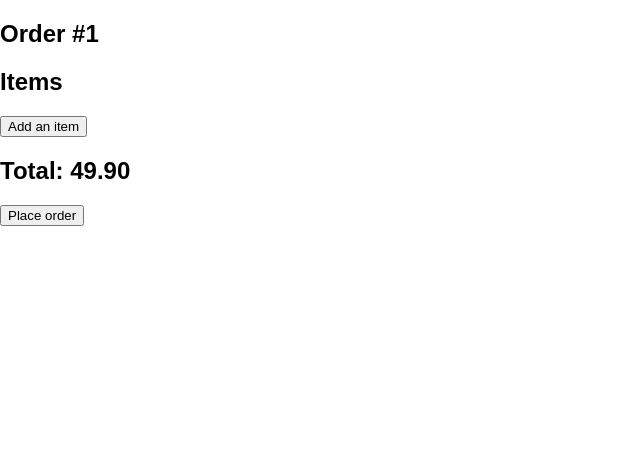
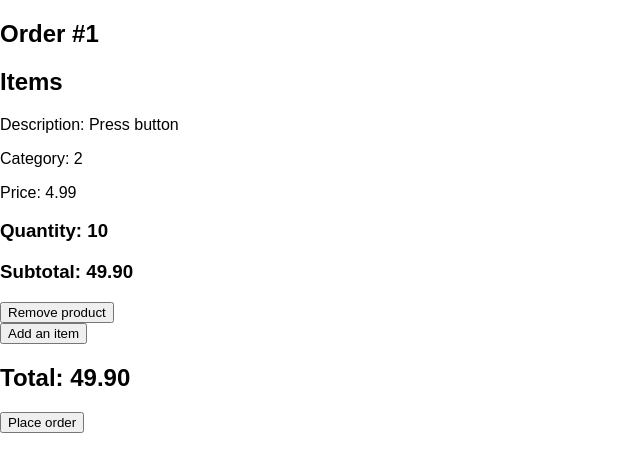
Before and after one commit to ArnaudWeyts/teamleader-ordering-test, a React (Create React App) app: page /orders/1 in a window 1280 px wide. Shown: the top 472 px of the page, without its empty margins (0-640 px from the left). Built offline with nearby package versions, Linux system fonts and the light colour scheme.

Commit message:
product fetching changes

```diff
--- a/src/actions/ordersActions.js
+++ b/src/actions/ordersActions.js
@@ -17,17 +17,25 @@ export function fetchOrders() {
 }
 
 export function fetchProductsForOrder(id) {
-  return dispatch => {
+  return (dispatch, getState) => {
     dispatch({ type: types.FETCH_PRODUCTSORDER_REQUEST });
 
     return apiHandler
       .getProductsForOrder(id)
-      .then(response =>
-        dispatch({
-          type: types.FETCH_PRODUCTSORDER_FULFILLED,
-          payload: response
-        })
-      )
+      .then(response => {
+        const order = getState().orders.selectedOrder;
+        const orderWithProducts = {
+          ...order,
+          items: order.items.map(item => ({
+            ...item,
+            product: response.find(product => product.id === item['product-id'])
+          }))
+        };
+        return dispatch({
+          type: types.FETCH_PRODUCTSORDER_FULLFILLED,
+          payload: orderWithProducts
+        });
+      })
       .catch(error =>
         dispatch({ type: types.FETCH_PRODUCTSORDER_REJECTED, error })
       );
@@ -42,7 +50,7 @@ export function selectOrder(id) {
 
     const order = getState().orders.allOrders.find(x => x.id === id);
 
-    dispatch({ type: types.SELECT_ORDER, payload: order });
+    await dispatch({ type: types.SELECT_ORDER, payload: order });
 
     return dispatch(fetchProductsForOrder(order.id));
   };
--- a/src/components/Product.jsx
+++ b/src/components/Product.jsx
@@ -1,7 +1,9 @@
 import React from 'react';
-import PropTypes from 'prop-types';
 
-const Product = ({ product }) => (
+const Product = ({ product }) =>
+  !product ? (
+    <div>Loading...</div>
+  ) : (
     <div>
       <p>Description: {product.description}</p>
       <p>Category: {product.category}</p>
@@ -9,13 +11,4 @@ const Product = ({ product }) => (
     </div>
   );
 
-Product.propTypes = {
-  product: PropTypes.shape({
-    id: PropTypes.string,
-    description: PropTypes.string,
-    category: PropTypes.string,
-    price: PropTypes.string
-  }).isRequired
-};
-
 export default Product;
--- a/src/components/ProductList.jsx
+++ b/src/components/ProductList.jsx
@@ -1,31 +1,8 @@
 import React, { Component } from 'react';
-import PropTypes from 'prop-types';
 
 import Product from './Product';
 
 class ProductList extends Component {
-  constructor(props) {
-    super(props);
-
-    this.state = {
-      products: null
-    };
-  }
-
-  componentDidMount() {
-    const { items } = this.props;
-
-    // enrich the product list, replace with possible API request
-    /* const products = items.map(item => {
-      const fullProduct = allProducts.find(
-        product => product.id === item['product-id']
-      );
-      return Object.assign({ product: fullProduct }, item);
-    }); */
-
-    this.setState({ products: [] });
-  }
-
   removeProduct(id) {
     const { products } = this.state;
     const { adjustTotal } = this.props;
@@ -62,22 +39,22 @@ class ProductList extends Component {
   }
 
   render() {
-    const { products } = this.state;
+    const { items } = this.props;
 
-    if (!products) {
+    if (!items) {
       return <div>Loading...</div>;
     }
 
     return (
       <div>
-        {products.map(product => (
-          <div key={product['product-id']}>
-            <Product product={product.product} />
-            <h3>Quantity: {product.quantity}</h3>
-            <h3>Subtotal: {product.total}</h3>
+        {items.map(item => (
+          <div key={item['product-id']}>
+            <Product product={item.product} />
+            <h3>Quantity: {item.quantity}</h3>
+            <h3>Subtotal: {item.total}</h3>
             <button
               type="button"
-              onClick={() => this.removeProduct(product['product-id'])}
+              onClick={() => this.removeProduct(item['product-id'])}
             >
               Remove product
             </button>
@@ -88,16 +65,4 @@ class ProductList extends Component {
   }
 }
 
-ProductList.propTypes = {
-  items: PropTypes.arrayOf(
-    PropTypes.shape({
-      'product-id': PropTypes.string,
-      quantity: PropTypes.string,
-      'unit-price': PropTypes.string,
-      total: PropTypes.string
-    })
-  ).isRequired,
-  adjustTotal: PropTypes.func.isRequired
-};
-
 export default ProductList;
--- a/src/containers/OrderDetail.jsx
+++ b/src/containers/OrderDetail.jsx
@@ -1,8 +1,9 @@
 import React, { Component } from 'react';
 import { connect } from 'react-redux';
 
-// import ProductList from '../components/ProductList';
 import { selectOrder } from '../actions/ordersActions';
+
+import ProductList from '../components/ProductList';
 
 class OrderDetail extends Component {
   componentDidMount() {
@@ -27,7 +28,7 @@ class OrderDetail extends Component {
       <div>
         <h2>Order #{order.id}</h2>
         <h2>Items</h2>
-        {/* <ProductList items={order.items} adjustTotal={this.adjustTotal} /> */}
+        <ProductList items={order.items} />
         <button type="button" onClick={() => console.log('add item')}>
           Add an item
         </button>
@@ -42,7 +43,7 @@ class OrderDetail extends Component {
 
 const mapStateToProps = state => ({
   order: state.orders.selectedOrder,
-  products: state.orders.electOrderProducts
+  products: state.orders.selectedOrderProducts
 });
 
 export default connect(mapStateToProps)(OrderDetail);
--- a/src/reducers/ordersReducer.js
+++ b/src/reducers/ordersReducer.js
@@ -4,7 +4,6 @@ const INITIAL_STATE = {
   isFetching: true,
   allOrders: [],
   selectedOrder: null,
-  selectedOrderProducts: [],
   error: null
 };
 
@@ -24,7 +23,7 @@ export default function(state = INITIAL_STATE, action) {
       return {
         ...state,
         isFetching: false,
-        selectedOrderProducts: action.payload
+        selectedOrder: action.payload
       };
     case types.FETCH_PRODUCTSORDER_REJECTED:
       return { ...state, isFetching: false, error: action.error };
```
Lines whose indentation alone changed are shown as unchanged.
